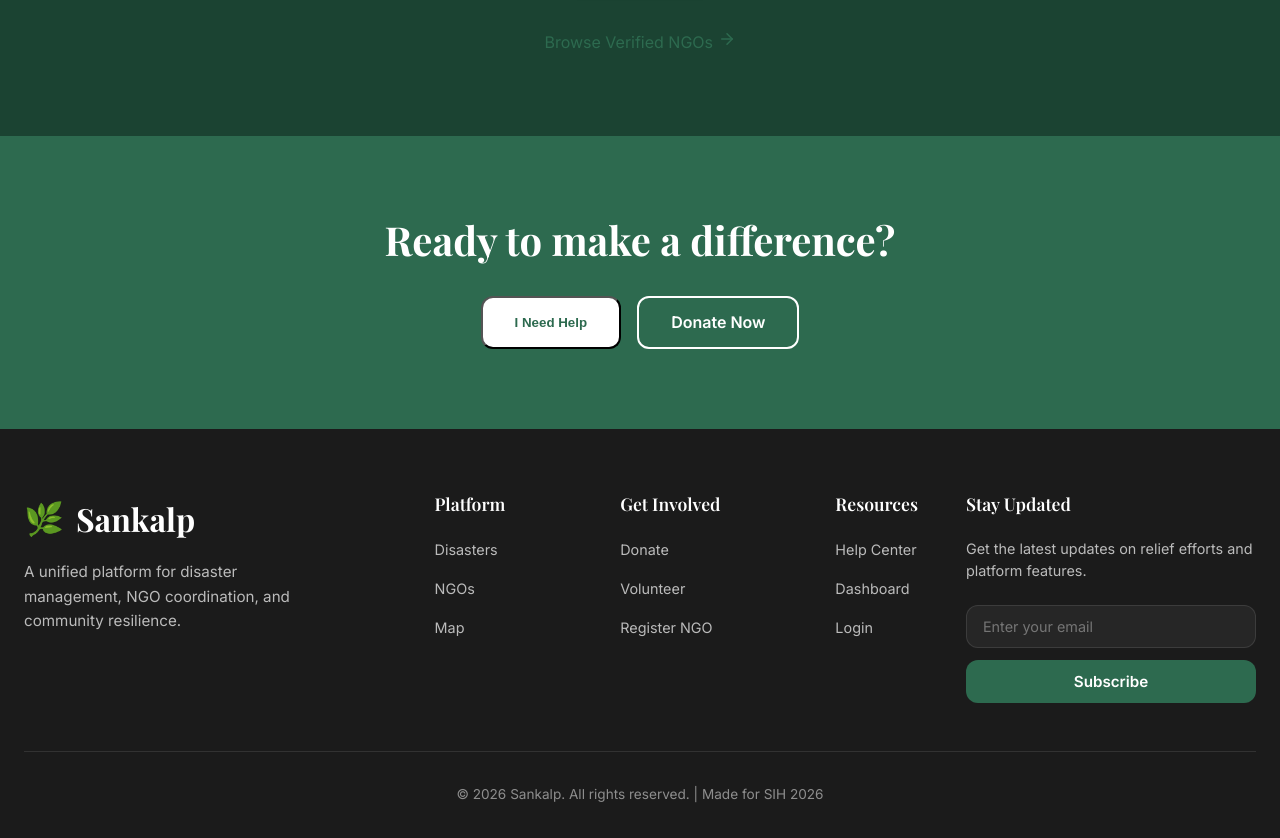
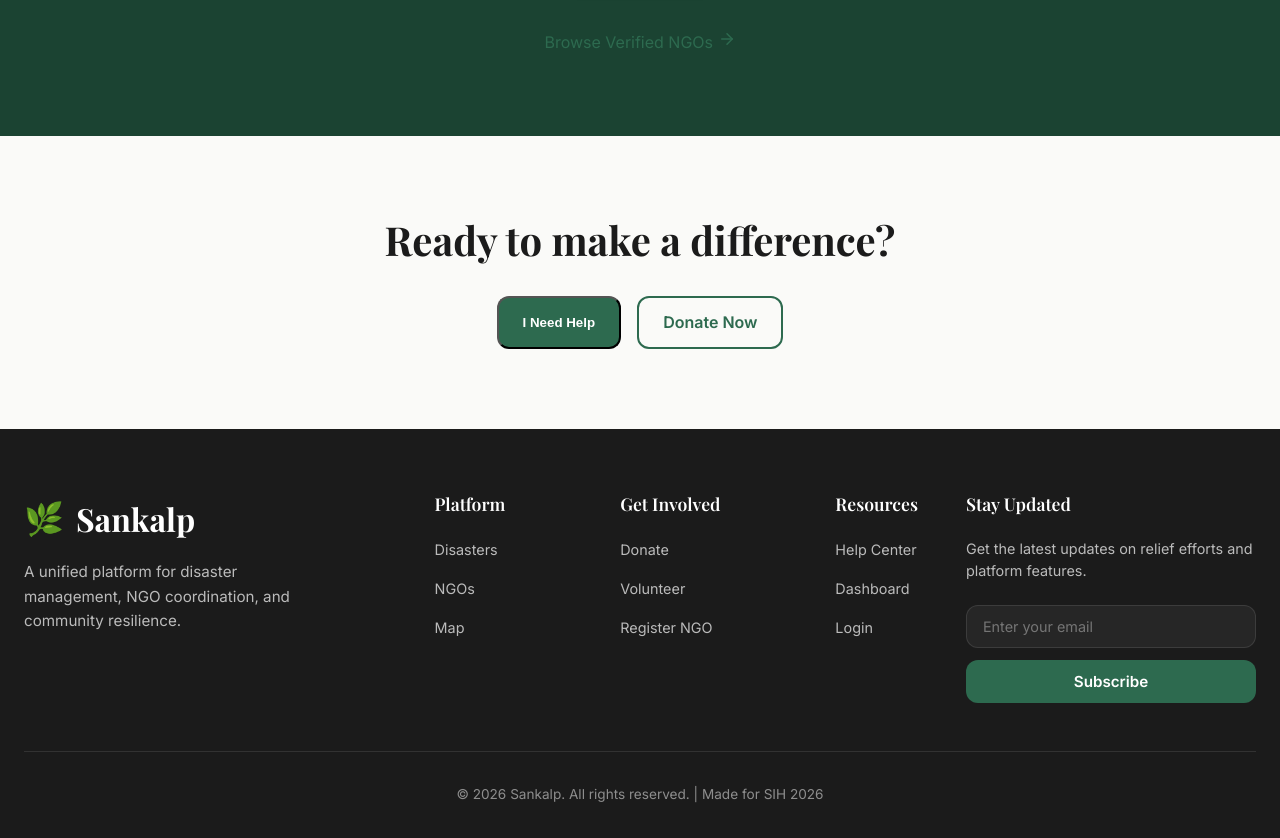
Before and after one commit to ShivenThakker/Sankalp, a Next.js app: page / in a window 1280 px wide. Shown: the part 2921-3759 px from the top of the page. Built offline with nearby package versions, Linux system fonts and the light colour scheme.

Commit message:
style: change CTA section background to white and update buttons

```diff
--- a/src/app/page.js
+++ b/src/app/page.js
@@ -290,10 +290,10 @@ export default function LandingPage() {
         <div className={styles.ctaContent}>
           <h2 className={[styles.serifHeading, styles.ctaTitle].join(' ')}>Ready to make a difference?</h2>
           <div className={styles.ctaButtons}>
-            <button onClick={handleNeedHelp} className={styles.btnWhite}>
+            <button onClick={handleNeedHelp} className={styles.btnPrimary}>
               I Need Help
             </button>
-            <Link href="/donate" className={styles.btnWhiteOutline}>
+            <Link href="/donate" className={styles.btnSecondary}>
               Donate Now
             </Link>
           </div>
--- a/src/app/page.module.css
+++ b/src/app/page.module.css
@@ -389,10 +389,10 @@
 
 /* CTA SECTION */
 .ctaSection {
-  background: #2D6A4F;
+  background: #FAFAF8;
   padding: 80px 24px;
   text-align: center;
-  color: white;
+  color: #374151;
 }
 
 .ctaContent {
@@ -404,7 +404,7 @@
   font-size: 2.5rem;
   font-weight: 700;
   margin: 0 0 32px 0;
-  color: white;
+  color: #1B1B1B;
 }
 
 .ctaButtons {
@@ -414,34 +414,6 @@
   flex-wrap: wrap;
 }
 
-.btnWhite {
-  background: white;
-  color: #2D6A4F;
-  padding: 12px 32px;
-  border-radius: 12px;
-  font-weight: 600;
-  text-decoration: none;
-  transition: all 0.2s ease;
-}
-
-.btnWhite:hover {
-  background: #F3F4F6;
-}
-
-.btnWhiteOutline {
-  background: transparent;
-  color: white;
-  border: 2px solid white;
-  padding: 12px 32px;
-  border-radius: 12px;
-  font-weight: 600;
-  text-decoration: none;
-  transition: all 0.2s ease;
-}
-
-.btnWhiteOutline:hover {
-  background: rgba(255, 255, 255, 0.1);
-}
 
 /* RESPONSIVE */
 @media (max-width: 768px) {
@@ -462,7 +434,7 @@
     width: 100%;
   }
 
-  .btnPrimary, .btnSecondary, .btnWhite, .btnWhiteOutline {
+  .btnPrimary, .btnSecondary {
     width: 100%;
     text-align: center;
     box-sizing: border-box;
```
